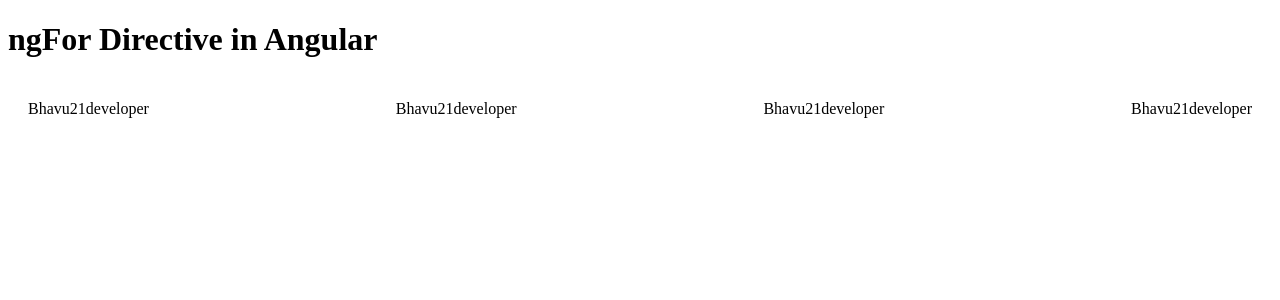
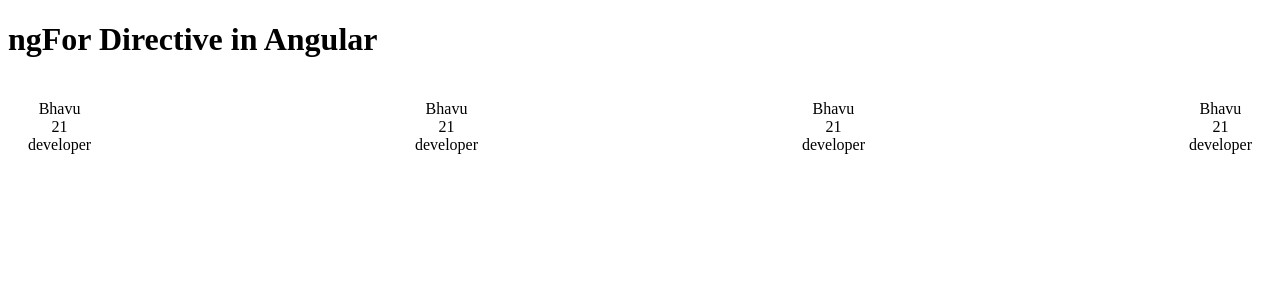
Before and after one commit to Bhavu7/Angular-v20, an Angular app: page / in a window 1280 px wide. Shown: the top 300 px of the page. Built offline with nearby package versions, Linux system fonts and the light colour scheme.

Commit message:
ngFor Directive in Angular

```diff
--- a/src/app/app.html
+++ b/src/app/app.html
@@ -247,9 +247,9 @@
 
 <ul>
   <li *ngFor="let students of studentsData">
-    <ul>
-      <li>{{students.name}}</li><br>
-      <li>{{students.age}}</li><br>
+    <ul style="display: flex; flex-direction: column;">
+      <li>{{students.name}}</li>
+      <li>{{students.age}}</li>
       <li>{{students.prof}}</li>
     </ul>
   </li>
```
